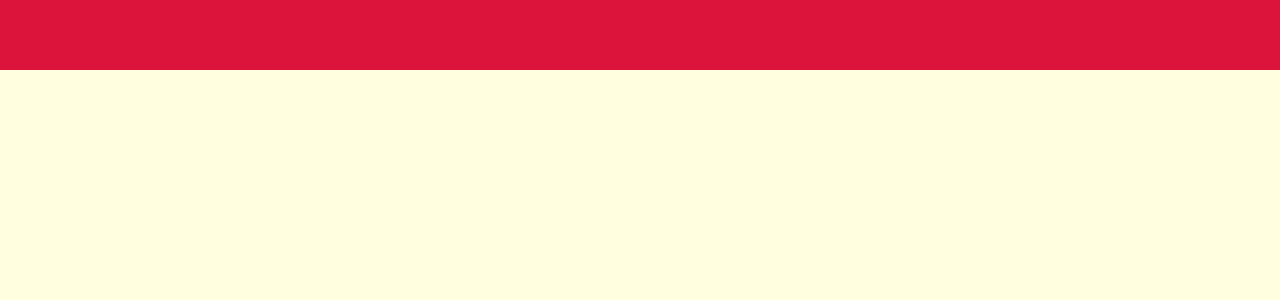
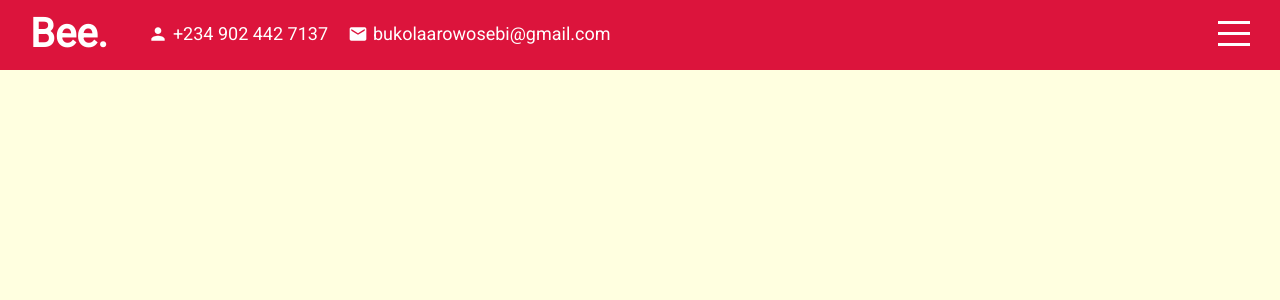
Before and after one commit to Enaturale/myportfolio, a React (Create React App) app: page / in a window 1280 px wide. Shown: the top 300 px of the page. Built offline with nearby package versions, Linux system fonts and the light colour scheme.

Commit message:
Top bar customization

```diff
--- a/package.json
+++ b/package.json
@@ -3,6 +3,8 @@
   "version": "0.1.0",
   "private": true,
   "dependencies": {
+    "@material-ui/core": "^4.12.3",
+    "@material-ui/icons": "^4.11.2",
     "@testing-library/jest-dom": "^5.11.4",
     "@testing-library/react": "^11.1.0",
     "@testing-library/user-event": "^12.1.10",
--- a/public/index.html
+++ b/public/index.html
@@ -10,7 +10,7 @@
       content="Web site created using create-react-app"
     />
 
-    <link href="https://fonts.googleapis.com/css2?family=Roboto:ital,wght@0,100;0,300;0,400;1,100;1,300&display=swap" rel="stylesheet">
+    <link href="https://fonts.googleapis.com/css2?family=Roboto:ital,wght@0,100;0,300;0,400;500;200;1,100;1,300&display=swap" rel="stylesheet">
     <title>The Tech Bee</title>
 
     <style>
--- a/src/app.scss
+++ b/src/app.scss
@@ -8,6 +8,7 @@
        // background-color: aquamarine;
        position: relative;
        top: 70px;
+       scroll-behavior: smooth;
        scroll-snap-type: y mandatory;
        scrollbar-width: none;
        &::-webkit-scrollbar{
--- a/src/components/Contact/contact.jsx
+++ b/src/components/Contact/contact.jsx
@@ -3,7 +3,7 @@ import "./contact.scss";
 
 export default function Contact() {
     return (
-        <div className="contact">
+        <div className="contact" id="contact">
 
         </div>
     )
--- a/src/components/Intro/intro.jsx
+++ b/src/components/Intro/intro.jsx
@@ -3,7 +3,7 @@ import "./intro.scss"
 
 export default function Intro() {
     return (
-        <div className="intro">
+        <div className="intro" id="intro">
 
         </div>
     )
--- a/src/components/Portfolio/portfolio.jsx
+++ b/src/components/Portfolio/portfolio.jsx
@@ -3,7 +3,7 @@ import "./portfolio.scss"
 
 export default function Portfolio() {
     return (
-        <div className="portfolio">
+        <div className="portfolio" id="portfolio">
 
         </div>
     )
--- a/src/components/Testimonals/testimonials.jsx
+++ b/src/components/Testimonals/testimonials.jsx
@@ -3,7 +3,7 @@ import "./testimonials.scss"
 
 const Testimonials = () => {
     return (
-        <div className="testimonial">
+        <div className="testimonial" id="testimonials">
 
         </div>
     )
--- a/src/components/Topbar/topbar.jsx
+++ b/src/components/Topbar/topbar.jsx
@@ -1,10 +1,31 @@
 import "./topbar.scss"
+import {Person, Mail} from "@material-ui/icons"
 
 export default function Topbar() {
     return (
         <div className="topbar">
+            <div className ="wrapper">
+                <div className="left">
+                    <a href="#intro"  className="logo">Bee.</a>
+                    <div className="itemcontainer">
+                        <Person  className="icon"/>
+                        <span>+234 902 442 7137</span>
+                    </div>
+                    <div className="itemcontainer">
+                        <Mail className="icon" />
+                        <span>bukolaarowosebi@gmail.com</span>
+                    </div>
+                </div>
+                <div className="right">
+                    {/* <h2>Sign Out</h2> */}
+                    <div className="righthand">
+                        <span className="firstline"></span>
+                        <span className="secondline"></span>
+                        <span className="thirdline"></span>
 
-
+                    </div>
+                </div>
+            </div>
 
         </div>
     )
--- a/src/components/Topbar/topbar.scss
+++ b/src/components/Topbar/topbar.scss
@@ -4,7 +4,86 @@
     width: 100%;
     height: 70px;
     background-color: $mainColor;
+    color: white;
     position: fixed;
     top: 0;
     z-index: 2;
+
+    .wrapper{
+        padding: 10px  30px;
+        display: flex;
+        align-items: center;
+        justify-content: space-between;
+
+        .left{
+            display: flex;
+            align-items: center;
+            .logo{
+                font-size: 40px;
+                font-weight: 600;
+                text-decoration: none;
+                color: white;
+                margin-right: 40px;
+            }
+
+            .itemcontainer{
+                display: flex;
+                align-items: center;
+                margin-right: 20px;
+
+                .icon{
+                    margin-right: 5px;
+                    font-size: 20px;
+                }
+
+                span{
+                    font-size: 18px;
+                    font-weight: 400;
+                }
+            }
+
+
+        }
+
+        .right{
+            .righthand{
+                width: 32px;
+                height: 25px;
+                display: flex;
+                flex-direction: column;
+                justify-content: space-between;
+                cursor: pointer;
+
+                span{
+                    width: 100%;
+                    height: 3px;
+                    background-color: white;
+                    transform-origin: left;
+                    transition: all 2s ease;
+
+                }
+            }
+        }
+    }
+    &.active{
+        background-color:black;
+        color: white;
+
+        .righthand{
+            span{
+                &:first-child{
+                    background-color: white;
+                    transform: rotate(45deg);
+                }
+                &:last-child{
+                    background-color: white;
+                    transform: rotate(-45deg);
+
+                }
+                &:nth-child(2){
+                    opacity: 0;
+                }
+            }
+        }
+    }
 }
--- a/src/components/Works/works.jsx
+++ b/src/components/Works/works.jsx
@@ -3,7 +3,7 @@ import "./works.scss"
 
 export default function Works() {
     return (
-        <div className="works">
+        <div className="works" id="works">
 
         </div>
     )
```
Also changed, not shown: 1 other file (tests, documents, lock files or other folders).
